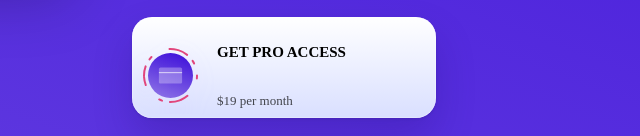
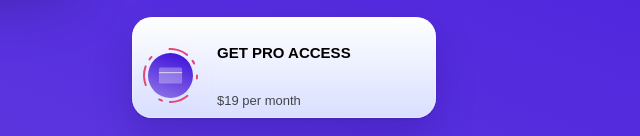
Before and after one commit to NexaiGuy/React_Hooks, a Gatsby site: page / in a window 1280 px wide. Shown: the part 816-952 px from the top of the page, 468-1108 px from the left. Built offline with nearby package versions, Linux system fonts and the light colour scheme; Gatsby itself is replaced by a stand-in of ours.

Commit message:
React_Hooks_Upload#11

```diff
--- a/src/components/buttons/PurchaseButton.tsx
+++ b/src/components/buttons/PurchaseButton.tsx
@@ -53,6 +53,7 @@ const TextWrapper = styled.div`
   display: grid;
   gap: 4px;
   text-align: start;
+  font-family: "SUSE", sans-serif;
 `
 
 const Title = styled.p`
--- a/src/components/cards/CourseCard.tsx
+++ b/src/components/cards/CourseCard.tsx
@@ -28,7 +28,6 @@ const Wrapper = styled.div`
   max-width: 360px;
   width: 100%;
   height: 480px;
-  font-family: "SUSE", sans-serif;
   background: linear-gradient(200.42deg, #ff8570 13.57%, #f9504a 98.35%);
   border-radius: 20px;
   box-shadow: 0px 30px 60px rgba(0, 0, 0, 0.25),
```
